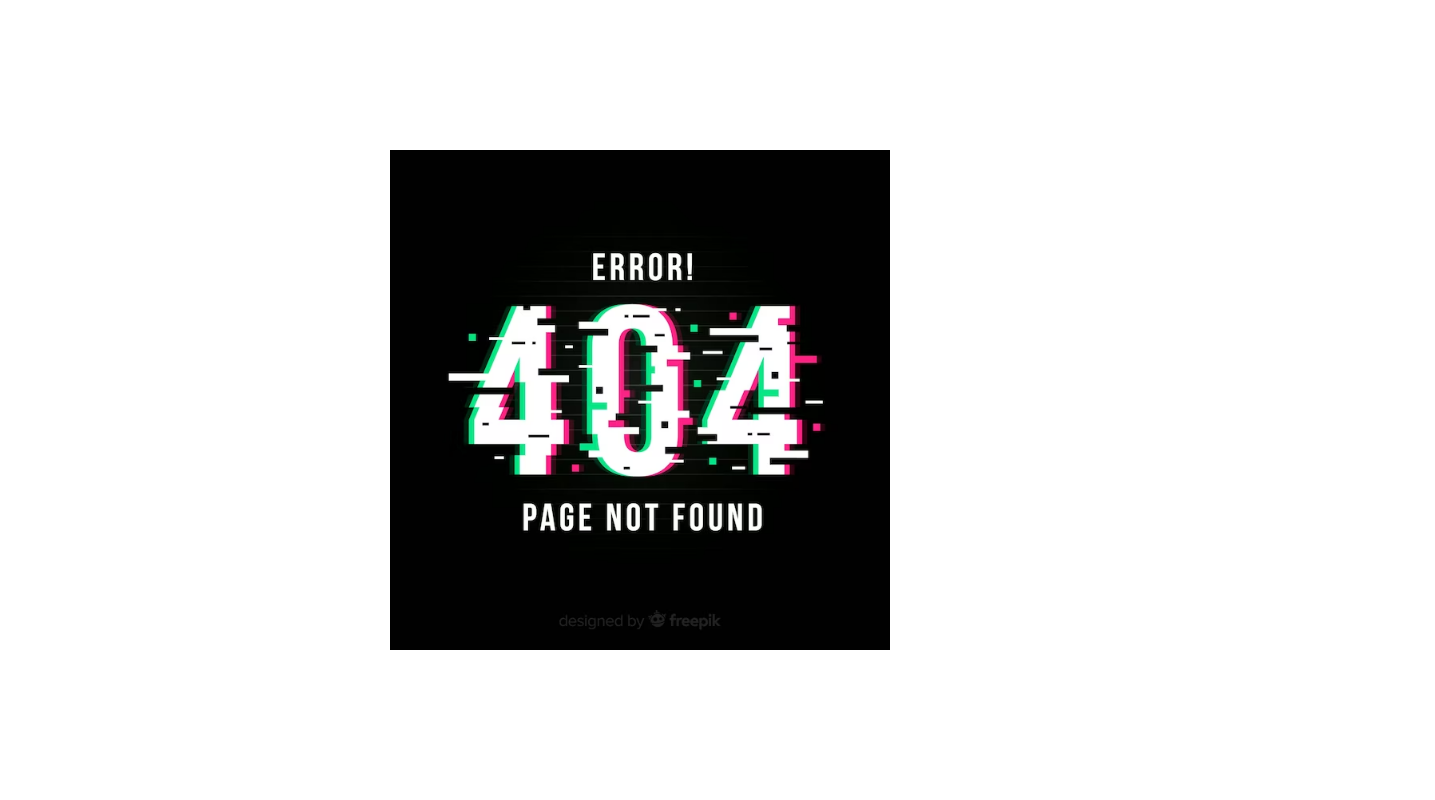
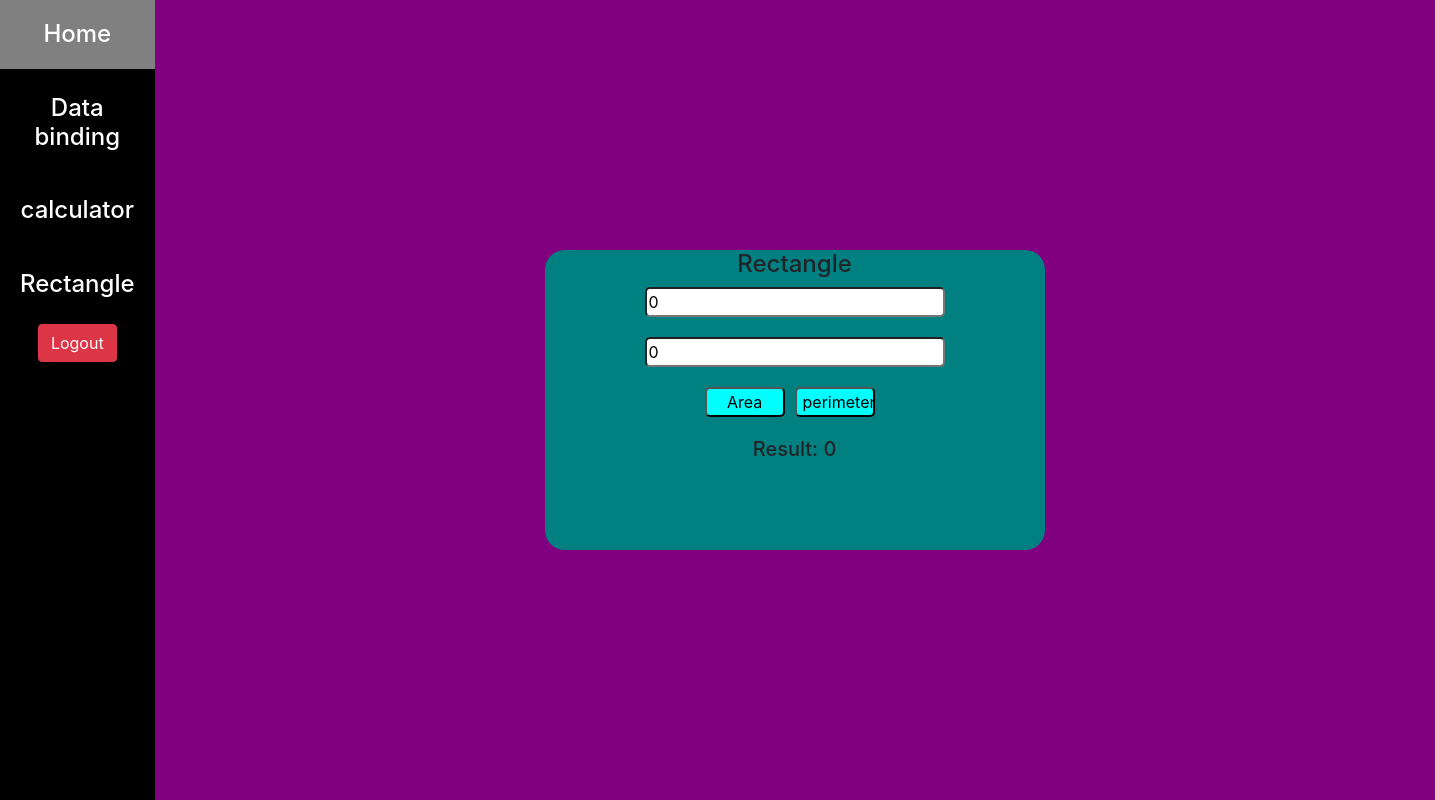
Before and after one commit to MadhukarGiragani/my-app, an Angular app: page /dashboard/rectangle in a window 1280 px wide. Shown: the whole page, 1435 px wide, since content can reach past the window. Built offline with nearby package versions, Linux system fonts and the light colour scheme.

Commit message:
rectangle component created and added functionality

```diff
--- a/src/app/app-routing.module.ts
+++ b/src/app/app-routing.module.ts
@@ -6,13 +6,15 @@ import { DataBindingComponent } from './data-binding/data-binding.component';
 import { HomeComponent } from './home/home.component';
 import { LoginComponent } from './login/login.component';
 import { PagenotfoundComponent } from './pagenotfound/pagenotfound.component';
+import { RectangleComponent } from './rectangle/rectangle.component';
 
 const routes: Routes = [
   {path:'login', component:LoginComponent},
   {path:'dashboard', component:DashboardComponent,children:[
   {path:'home', component:HomeComponent},
   {path:'data-binding', component:DataBindingComponent},
-  {path:'calculator', component:CalculatorComponent}
+  {path:'calculator', component:CalculatorComponent},
+  {path:'rectangle', component:RectangleComponent}
   ]},
   {path:'',component:LoginComponent},
   {path:'**',component:PagenotfoundComponent}
--- a/src/app/app.module.ts
+++ b/src/app/app.module.ts
@@ -10,6 +10,7 @@ import { HomeComponent } from './home/home.component';
 import { CalculatorComponent } from './calculator/calculator.component';
 import { DataBindingComponent } from './data-binding/data-binding.component';
 import { FormsModule } from '@angular/forms';
+import { RectangleComponent } from './rectangle/rectangle.component';
 
 @NgModule({
   declarations: [
@@ -19,7 +20,8 @@ import { FormsModule } from '@angular/forms';
     PagenotfoundComponent,
     HomeComponent,
     CalculatorComponent,
-    DataBindingComponent
+    DataBindingComponent,
+    RectangleComponent
   ],
   imports: [
     BrowserModule,
--- a/src/app/dashboard/dashboard.component.html
+++ b/src/app/dashboard/dashboard.component.html
@@ -3,6 +3,7 @@
         <h4 routerLink="home">Home</h4>
         <h4 routerLink="data-binding">Data binding</h4>
         <h4 routerLink="calculator">calculator</h4>
+        <h4 routerLink="rectangle">Rectangle</h4>
         <button class="btn btn-danger" routerLink="/login">Logout</button>
     </div>
     <div class="right">
--- /dev/null
+++ b/src/app/rectangle/rectangle.component.css
@@ -0,0 +1,28 @@
+.parent{
+    width: 100vw;
+    height: 100vh;
+    background-color: purple;
+    display: flex;
+    justify-content: center;
+    display: flex;
+    align-items: center;
+}
+.rectangle{
+    width: 500px;
+    height: 300px;
+    background-color: teal;
+    text-align: center;
+    border-radius: 20px;
+}
+input{
+    width: 300px;
+    border-radius: 5px;
+    margin-bottom: 20px;
+}
+button{
+    border-radius: 5px;
+    margin-right: 10px;
+    background-color: aqua;
+    width: 80px;
+    margin-bottom: 20px;
+}
--- /dev/null
+++ b/src/app/rectangle/rectangle.component.html
@@ -0,0 +1,17 @@
+<div class="parent">
+    <div class="rectangle">
+        <h4>Rectangle</h4>
+        <input type="number" [(ngModel)]="number1">
+        <br>
+        <input type="number" [(ngModel)]="number2">
+        <br>
+        <button (click)="area()">Area</button>
+        <button (click)="perimeter()">perimeter</button>
+
+        <br>
+        <h5>Result: {{result}}</h5>
+
+
+    </div>
+
+</div>
--- /dev/null
+++ b/src/app/rectangle/rectangle.component.ts
@@ -0,0 +1,20 @@
+import { Component } from '@angular/core';
+
+@Component({
+  selector: 'app-rectangle',
+  templateUrl: './rectangle.component.html',
+  styleUrls: ['./rectangle.component.css']
+})
+export class RectangleComponent {
+  public number1:number = 0;
+  public number2:number = 0;
+  public result:number = 0;
+
+  area(){
+    this.result = this.number1 * this.number2;
+  }
+  perimeter(){
+    this.result = 2 * this.number1 + this.number2;
+  }
+
+}
```
Also changed, not shown: 1 other file (tests, documents, lock files or other folders).
